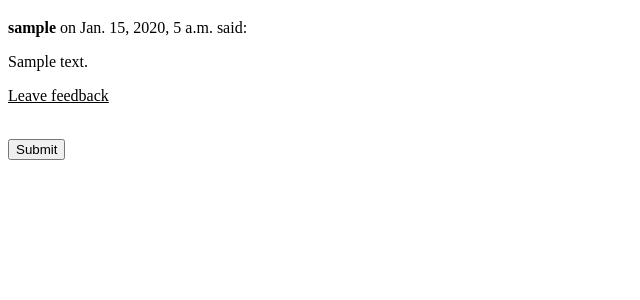
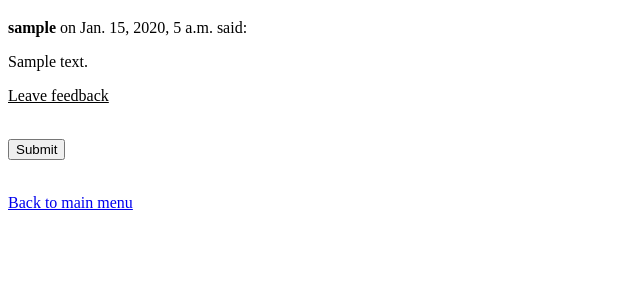
Before and after one commit to rolsn/wordscheme, a Django app: page /articles/1/ in a window 1280 px wide. Shown: the part 147-447 px from the top of the page, without its empty margins (0-640 px from the left). Run offline with Django 3.2, Linux system fonts and the light colour scheme; tables that the repository leaves empty hold one stand-in row (values such as "Sample post"); parts of the project's set-up code (start-up, migrations or seed data) failed here and were passed over.

Commit message:
adding link to return to main menu from articles

```diff
--- a/ws/wordscheme/website/templates/website/article.html
+++ b/ws/wordscheme/website/templates/website/article.html
@@ -18,3 +18,5 @@
     <br />
     <input type="submit" value="Submit" />
 </form>
+<br />
+<a href="{% url 'website:main' %}">Back to main menu</a>
```
